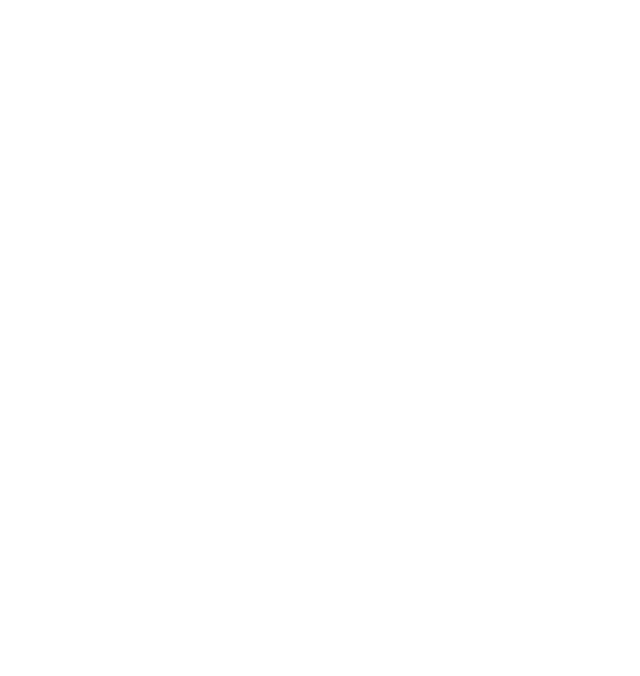
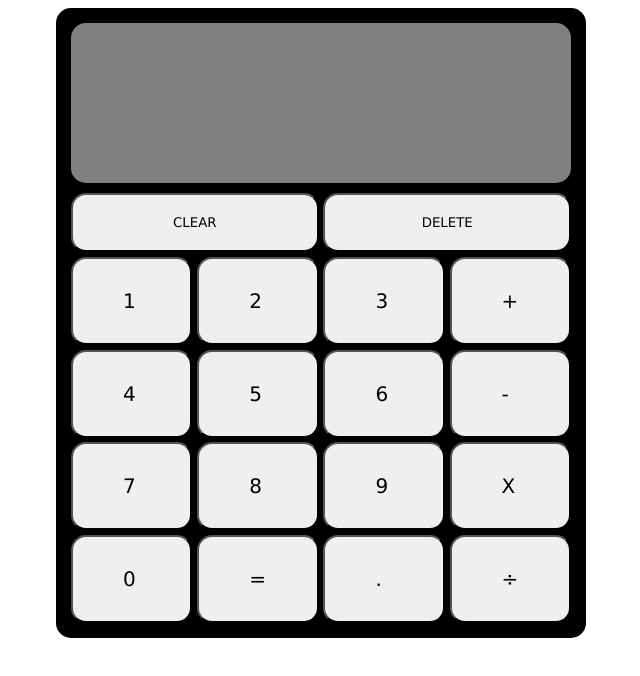
Before and after one commit to LukasJarmalavicius/Calculator, a plain HTML site: page index.html in a window 1280 px wide. Shown: the whole page, without its empty margins (319-959 px from the left). Drawn offline with Linux system fonts and the light colour scheme.

Commit message:
made the base funcionality of the calculator and the looks

```diff
--- a/index.html
+++ b/index.html
@@ -3,9 +3,36 @@
 <head>
     <meta charset="UTF-8">
     <meta name="viewport" content="width=device-width, initial-scale=1.0">
+    <link rel="stylesheet" href="style.css">
+    <script src="script.js"defer></script>
     <title>Document</title>
 </head>
 <body>
-
+    <div class="content">
+        <div class="calculator">
+            <div class="calculatorScreen"></div>
+            <div class="calculatorButtons">
+                <button class="topbutton" id="clearbtn">CLEAR</button>
+                <button class="topbutton" id="deletebtn">DELETE</button>
+                <button class="button" id="1">1</button>
+                <button class="button" id="2">2</button>
+                <button class="button" id="3">3</button>
+                <button class="button" id="add">+</button>
+                <button class="button" id="4">4</button>
+                <button class="button" id="5">5</button>
+                <button class="button" id="6">6</button>
+                <button class="button" id="subtract">-</button>
+                <button class="button" id="7">7</button>
+                <button class="button" id="8">8</button>
+                <button class="button" id="9">9</button>
+                <button class="button" id="multiply">X</button>
+                <button class="button" id="0">0</button>
+                <button class="button" id="equals">=</button>
+                <button class="button" id="decimal">.</button>
+                <button class="button" id="divide">÷</button>
+                </div>
+            </div>
+        </div>
+    </div>
 </body>
 </html>
--- a/script.js
+++ b/script.js
@@ -0,0 +1,33 @@
+function add(firstNumber, secondNumber){
+    return firstNumber + secondNumber;
+};
+
+function subtract(firstNumber, secondNumber){
+    return firstNumber - secondNumber;
+};
+
+function multiply(firstNumber, secondNumber){
+    return firstNumber * secondNumber;
+};
+
+function divide(firstNumber, secondNumber){
+    return firstNumber / secondNumber;
+};
+
+let firstNumber;
+let operator;
+let secondNumber;
+
+function operate(firstNumber, operator, secondNumber){
+    operator = operator.toLowerCase()
+    switch(operator){
+        case 'add':
+            return add(firstNumber, secondNumber);
+        case `subtract`:
+            return subtract(firstNumber, secondNumber);
+        case 'multiply':
+            return multiply(firstNumber, secondNumber);
+        case 'divide':
+            return divide(firstNumber, secondNumber);
+    }
+}
--- a/style.css
+++ b/style.css
@@ -0,0 +1,44 @@
+body {
+    display: flex;
+    justify-content: center;
+    align-items: center;
+    font-family: 'Lucida Sans', 'Lucida Sans Regular', 'Lucida Grande', 'Lucida Sans Unicode', Geneva, Verdana, sans-serif;
+}
+
+.calculator {
+    width: 500px;
+    background-color: black;
+    border: 5px solid black;
+    border-radius: 15px;
+    padding: 10px;
+}
+
+.calculatorScreen {
+    padding: 5rem;
+    border-radius: 15px;
+    background-color: gray;
+    margin-bottom: 10px;
+}
+.calculatorButtons {
+    display: flex;
+    flex-wrap: wrap;
+    flex-basis: 10px;
+    gap: 0.3rem;
+    color: white;
+
+}
+
+.topbutton {
+    font-family: inherit;
+    padding: 20px 90px 20px 90px;
+    border-radius: 15px;
+    flex: 1;
+}
+.button{
+    display: flex;
+    font-family: inherit;
+    font-size: 20px;
+    padding: 30px 50px;
+    border-radius: 15px;
+    flex: 1;
+}
```
